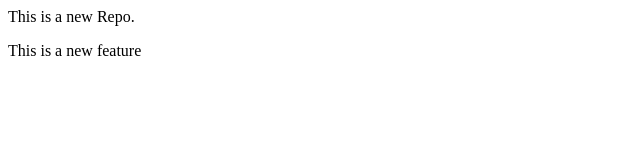
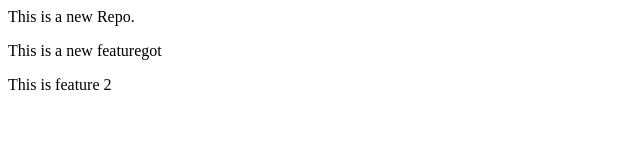
Before and after one commit to Tishyaketu/localrepo, a plain HTML site: page index.html in a window 1280 px wide. Shown: the whole page, without its empty margins (0-640 px from the left). Drawn offline with Linux system fonts and the light colour scheme.

Commit message:
Added feature 2

```diff
--- a/index.html
+++ b/index.html
@@ -1,2 +1,3 @@
 <p>This is a new Repo.</p>
-<p>This is a new feature</p>
+<p>This is a new featuregot </p>
+<p> This is feature 2 </p>
```
